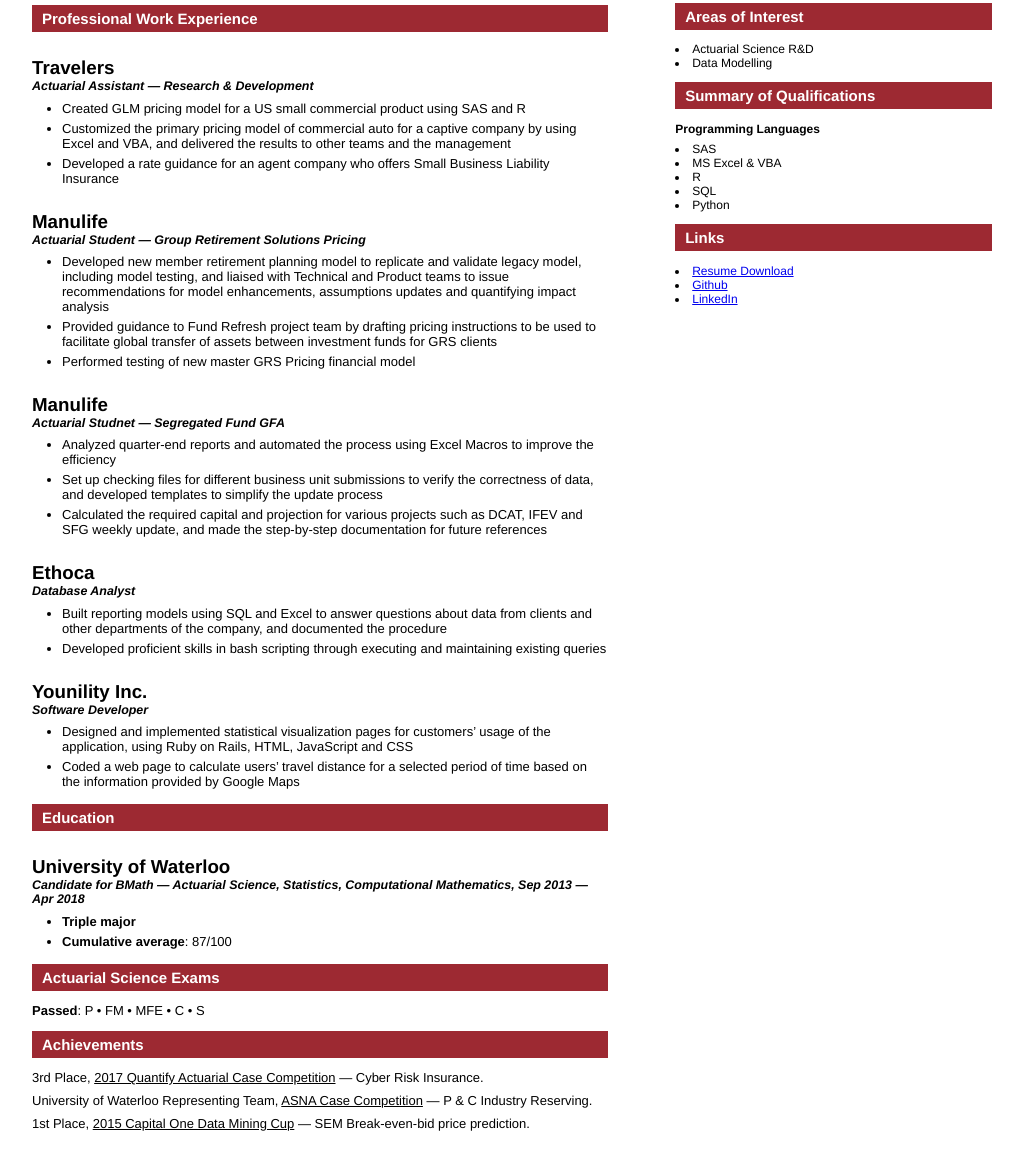
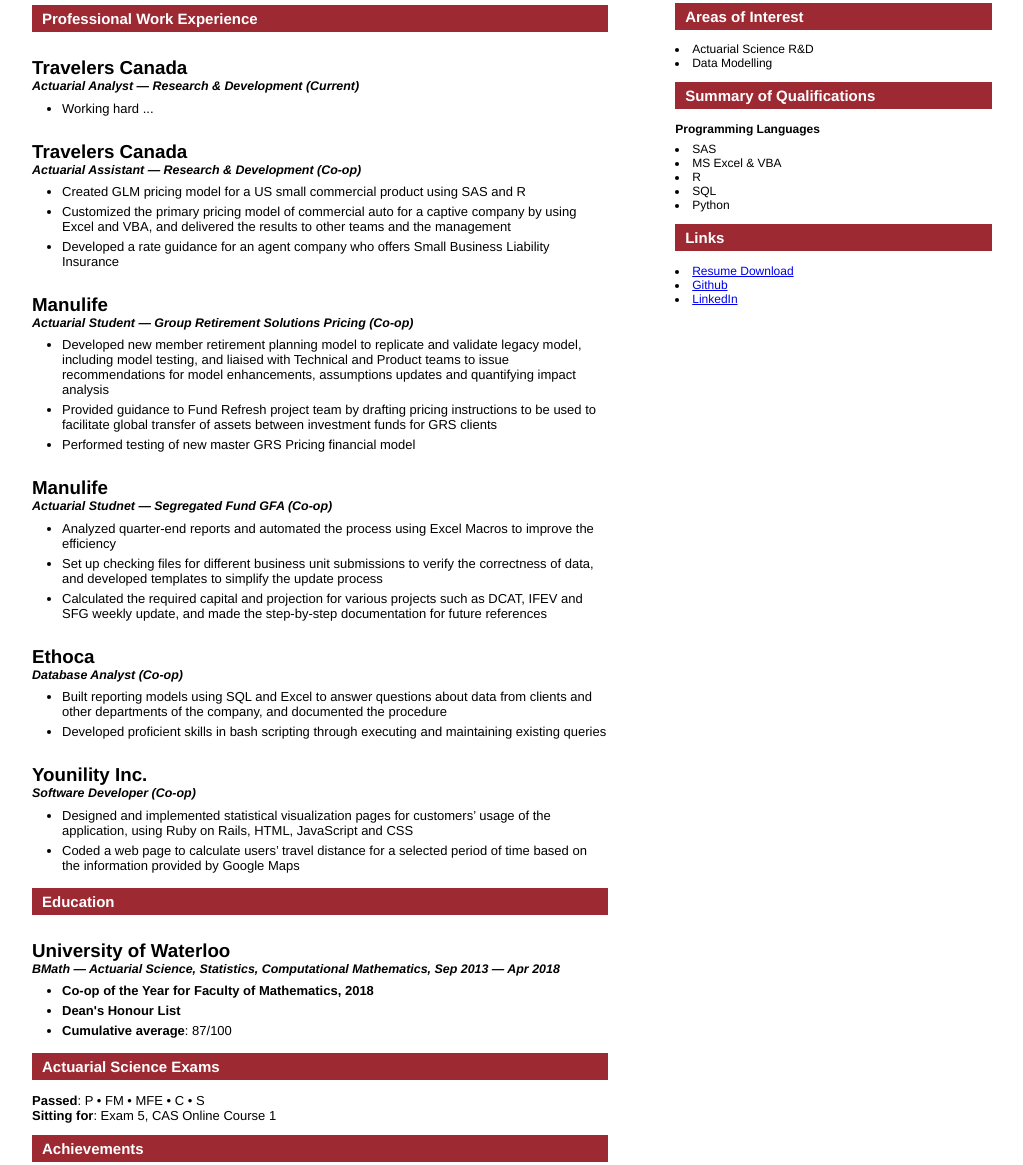
Before and after one commit to deborahyin/deborahyin.github.io, a plain HTML site: page index.html in a window 1280 px wide. Shown: the part 112-1277 px from the top of the page, without its empty margins (128-1151 px from the left). Drawn offline with Linux system fonts and the light colour scheme.

Commit message:
update website

```diff
--- a/index.html
+++ b/index.html
@@ -18,8 +18,14 @@
 			<section id="work">
 				<h1>Professional Work Experience</h1>
 
-				<h4 id="company">Travelers</h4>
-				<h5 id="italic">Actuarial Assistant &mdash; Research &amp; Development</h5>
+				<h4 id="company">Travelers Canada</h4>
+				<h5 id="italic">Actuarial Analyst &mdash; Research &amp; Development (Current)</h5>
+				<ul>
+					<li>Working hard ...</li>
+				</ul>
+
+				<h4 id="company">Travelers Canada</h4>
+				<h5 id="italic">Actuarial Assistant &mdash; Research &amp; Development (Co-op)</h5>
 				<ul>
 					<li>Created GLM pricing model for a US small commercial product using SAS and R</li>
 					<li>Customized the primary pricing model of commercial auto for a captive company by using Excel and VBA, and delivered the results to other teams and the management</li>
@@ -27,7 +33,7 @@
 				</ul>
 
 				<h4 id="company">Manulife</h4>
-				<h5 id="italic">Actuarial Student &mdash; Group Retirement Solutions Pricing</h5>
+				<h5 id="italic">Actuarial Student &mdash; Group Retirement Solutions Pricing (Co-op)</h5>
 				<ul>
           <li>Developed new member retirement planning model to replicate and validate legacy model, including model testing, and liaised with Technical and Product teams to issue recommendations for model enhancements, assumptions updates and quantifying impact analysis</li>
 					<li>Provided guidance to Fund Refresh project team by drafting pricing instructions to be used to facilitate global transfer of assets between investment funds for GRS clients</li>
@@ -35,7 +41,7 @@
 				</ul>
 
 				<h4 id="company">Manulife</h4>
-				<h5 id="italic">Actuarial Studnet &mdash; Segregated Fund GFA</h5>
+				<h5 id="italic">Actuarial Studnet &mdash; Segregated Fund GFA (Co-op)</h5>
 				<ul>
 					<li>Analyzed quarter-end reports and automated the process using Excel Macros to improve the efficiency</li>
 					<li>Set up checking files for different business unit submissions to verify the correctness of data, and developed templates to simplify the update process</li>
@@ -43,14 +49,14 @@
 				</ul>
 
 				<h4 id="company">Ethoca</h4>
-				<h5 id="italic">Database Analyst</h5>
+				<h5 id="italic">Database Analyst (Co-op)</h5>
 				<ul>
 					<li>Built reporting models using SQL and Excel to answer questions about data from clients and other departments of the company, and documented the procedure</li>
 					<li>Developed proficient skills in bash scripting through executing and maintaining existing queries</li>
 				</ul>
 
         <h4 id="company">Younility Inc.</h4>
-        <h5 id="italic">Software Developer</h5>
+        <h5 id="italic">Software Developer (Co-op)</h5>
         <ul>
           <li>Designed and implemented statistical visualization pages for customers’ usage of the application, using Ruby on Rails, HTML, JavaScript and CSS</li>
 	        <li>Coded a web page to calculate users’ travel distance for a selected period of time based on the information provided by Google Maps</li>
@@ -60,15 +66,13 @@
 			<section id="education">
 				<h1>Education</h1>
 				<h4 id="uw">University of Waterloo</h4>
-				<h5 id="italic">Candidate for BMath &mdash; Actuarial Science, Statistics, Computational Mathematics, Sep 2013 &mdash; Apr 2018</h5>
+				<h5 id="italic">BMath &mdash; Actuarial Science, Statistics, Computational Mathematics, Sep 2013 &mdash; Apr 2018</h5>
           <ul>
-              <li><b>Triple major</b></li>
+              <li><b>Co-op of the Year for Faculty of Mathematics, 2018</b></li>
+							<li><b>Dean's Honour List</b></li>
               <li><b>Cumulative average</b>: 87/100</li>
-<!--                     <li><b>Courses</b>: Classification &bullet; Statistical Learning &bullet;
-              Generalized Linear Models &bullet; Data Visualization &bullet;
-              Spacial Data Analysis &bullet; Data Structures</li> -->
+              <!-- <li><b>Courses</b>: Classification &bullet; Statistical Learning &bullet; Generalized Linear Models &bullet; Data Visualization &bullet; Spacial Data Analysis &bullet; Data Structures</li> -->
           </ul>
-
 			</section>
 
     </section>
@@ -77,6 +81,7 @@
     	<h1>Actuarial Science Exams</h1>
       <p>
 				<b>Passed</b>: P &bullet; FM &bullet; MFE &bullet; C &bullet; S<br/>
+				<b>Sitting for</b>: Exam 5, CAS Online Course 1
       </p>
     </section>
 
```
